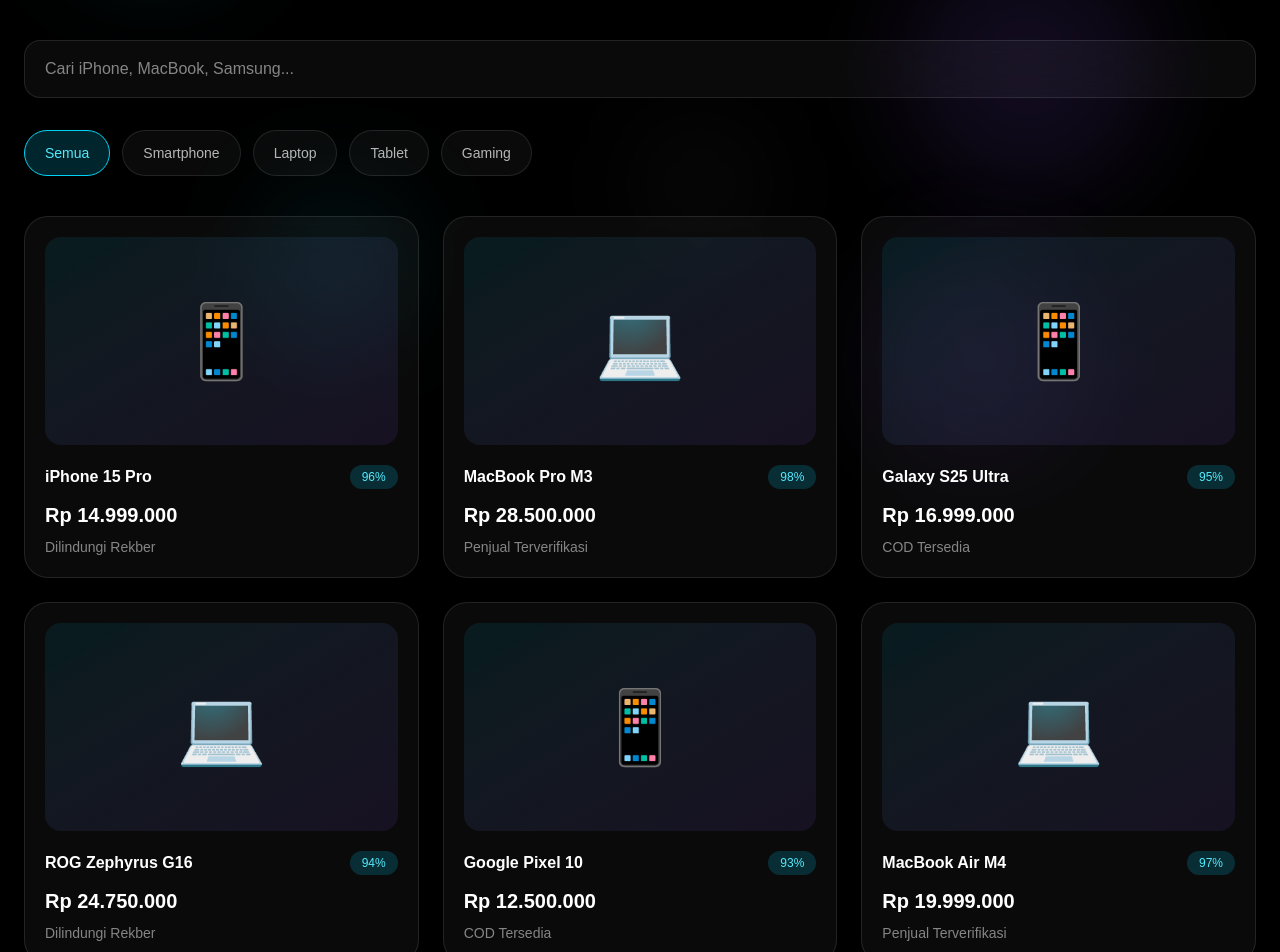
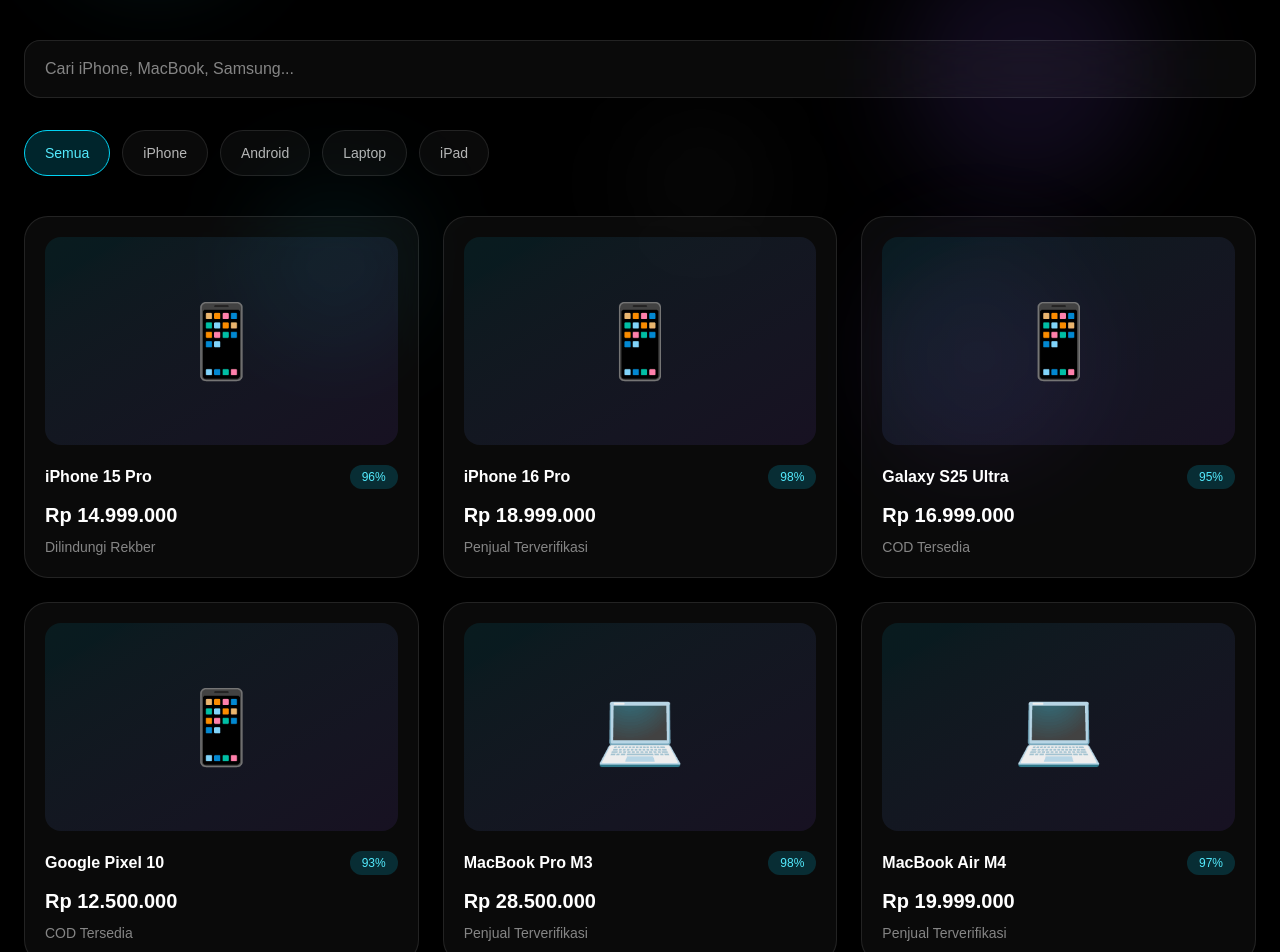
Before and after one commit to Rexlicky/gadgetswap, a Next.js app: page /marketplace in a window 1280 px wide. Shown: the part 260-1212 px from the top of the page. Built offline with nearby package versions, Linux system fonts and the light colour scheme.

Commit message:
feat: improve marketplace categories and product data

```diff
--- a/src/components/marketplace/CategoryFilters.jsx
+++ b/src/components/marketplace/CategoryFilters.jsx
@@ -2,7 +2,7 @@
   selectedCategory,
   setSelectedCategory,
 }) {
-  const categories = ["Semua", "Smartphone", "Laptop", "Tablet", "Gaming"];
+  const categories = ["Semua", "iPhone", "Android", "Laptop", "iPad"];
 
   return (
     <div className="mb-10 flex flex-wrap gap-3">
--- a/src/data/products.js
+++ b/src/data/products.js
@@ -6,9 +6,44 @@
     price: "Rp 14.999.000",
     score: "96%",
     badge: "Dilindungi Rekber",
-    category: "Smartphone",
+    category: "iPhone",
     description:
       "iPhone 15 Pro kondisi premium dengan baterai sehat dan performa optimal.",
+  },
+
+  {
+    slug: "iphone-16-pro",
+    emoji: "📱",
+    name: "iPhone 16 Pro",
+    price: "Rp 18.999.000",
+    score: "98%",
+    badge: "Penjual Terverifikasi",
+    category: "iPhone",
+    description:
+      "iPhone 16 Pro terbaru dengan performa tinggi dan kondisi seperti baru.",
+  },
+
+  {
+    slug: "galaxy-s25-ultra",
+    emoji: "📱",
+    name: "Galaxy S25 Ultra",
+    price: "Rp 16.999.000",
+    score: "95%",
+    badge: "COD Tersedia",
+    category: "Android",
+    description: "Galaxy S25 Ultra dengan kamera flagship dan layar premium.",
+  },
+
+  {
+    slug: "google-pixel-10",
+    emoji: "📱",
+    name: "Google Pixel 10",
+    price: "Rp 12.500.000",
+    score: "93%",
+    badge: "COD Tersedia",
+    category: "Android",
+    description:
+      "Google Pixel dengan pengalaman Android murni dan kamera unggulan.",
   },
 
   {
@@ -24,41 +59,6 @@
   },
 
   {
-    slug: "galaxy-s25-ultra",
-    emoji: "📱",
-    name: "Galaxy S25 Ultra",
-    price: "Rp 16.999.000",
-    score: "95%",
-    badge: "COD Tersedia",
-    category: "Smartphone",
-    description: "Galaxy S25 Ultra dengan kamera flagship dan layar premium.",
-  },
-
-  {
-    slug: "rog-zephyrus-g16",
-    emoji: "💻",
-    name: "ROG Zephyrus G16",
-    price: "Rp 24.750.000",
-    score: "94%",
-    badge: "Dilindungi Rekber",
-    category: "Gaming",
-    description:
-      "Laptop gaming premium dengan performa tinggi dan desain tipis.",
-  },
-
-  {
-    slug: "google-pixel-10",
-    emoji: "📱",
-    name: "Google Pixel 10",
-    price: "Rp 12.500.000",
-    score: "93%",
-    badge: "COD Tersedia",
-    category: "Smartphone",
-    description:
-      "Google Pixel dengan pengalaman Android murni dan kamera unggulan.",
-  },
-
-  {
     slug: "macbook-air-m4",
     emoji: "💻",
     name: "MacBook Air M4",
@@ -69,4 +69,28 @@
     description:
       "MacBook Air M4 ringan, cepat, dan hemat daya untuk penggunaan harian.",
   },
+
+  {
+    slug: "ipad-pro-m4",
+    emoji: "📲",
+    name: "iPad Pro M4",
+    price: "Rp 18.999.000",
+    score: "98%",
+    badge: "Like New",
+    category: "iPad",
+    description:
+      "iPad Pro M4 dengan layar premium dan performa tinggi untuk profesional.",
+  },
+
+  {
+    slug: "ipad-air-m2",
+    emoji: "📲",
+    name: "iPad Air M2",
+    price: "Rp 12.500.000",
+    score: "96%",
+    badge: "Dilindungi Rekber",
+    category: "iPad",
+    description:
+      "iPad Air M2 ringan, bertenaga, dan cocok untuk produktivitas harian.",
+  },
 ];
```
